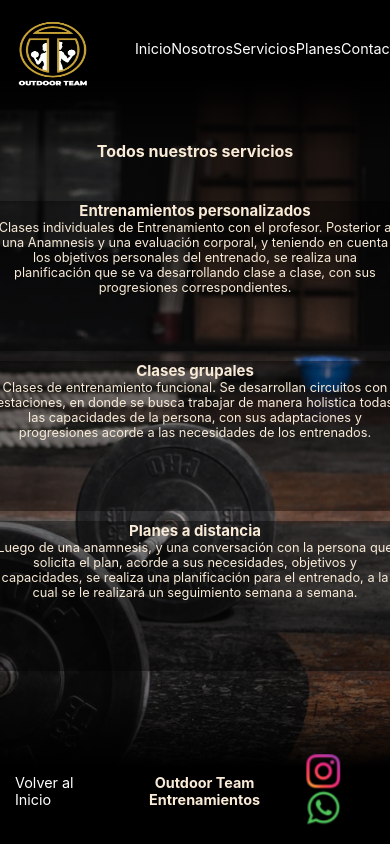
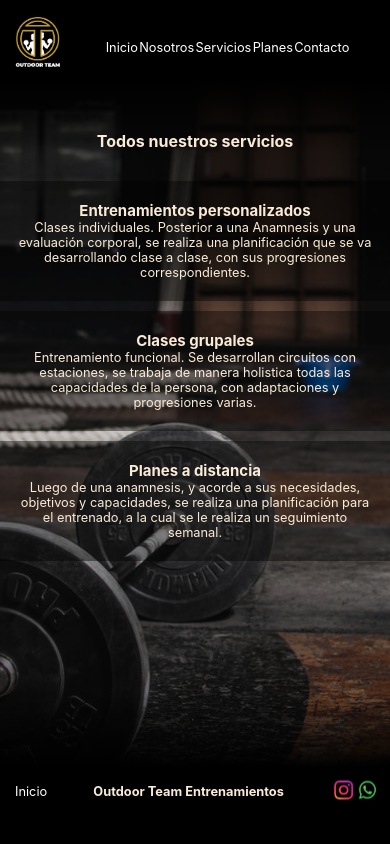
Before and after one commit to marcosjdaniele/outdoorteam-daniele, a plain HTML site: page paginas/servicios.html in a window 390 px wide. Drawn offline with nearby package versions, Linux system fonts and the light colour scheme.

Commit message:
se solucionaron algunas cuestiones de margenes y tamaños en la vista mobile

```diff
--- a/estilos/estilos.css
+++ b/estilos/estilos.css
@@ -54,7 +54,9 @@ body {
     font-size: 1.2rem;
     color: antiquewhite;
 }
-
+.div__isologo {
+    width: 85px;
+}
 .header__isologo {
     float: left;
     padding-left: 10px;
@@ -83,6 +85,28 @@ body {
 .main {
     height: 75%;
 }
+.footer {
+    display: flex;
+    flex-direction: row;
+    justify-content: space-between;
+    align-items: center;
+    padding: 15px;
+}
+.footer__a {
+    text-decoration: none;
+    color: #ffffff;
+}
+.footer__h4 {
+    text-align: center;
+}
+.footer__isologo {
+    width: 60px;
+    display: flex;
+    flex-direction: row;
+}
+.footer__isologo a {
+    padding-left: 5px;
+}
 /* CSS INDEX*/
 .main__section {
     text-align: justify;
@@ -102,25 +126,6 @@ body {
 .ul {
 list-style-type: none;
 }
-.footer {
-    display: flex;
-    flex-direction: row;
-    justify-content: space-between;
-    align-items: center;
-    padding: 15px;
-}
-.footer__a {
-    text-decoration: none;
-    color: #ffffff;
-}
-.footer__h4 {
-    text-align: center;
-}
-
-.footer__isologo a {
-    padding-left: 5px;
-}
-
 /* CSS NOSOTROS*/
 .section__nosotros__h1 {
     text-align: center;
@@ -233,7 +238,7 @@ list-style-type: none;
 }
 /* Vista Mobile */
 @media screen and (min-width: 320px) and (max-width: 768px) {
-    body{
+body {
     display: grid;
     grid-template-columns: 1fr;
     grid-template-rows: 0.5fr 2fr 0.5fr;
@@ -244,29 +249,36 @@ list-style-type: none;
         "main main main main"
         "footer footer footer footer";
 }
-    header{
+header {
     grid-area: header;
 }
-    main{
+main {
     grid-area: main;
 }
-    footer{
+footer {
     grid-area: footer;
 }
 #header , #footer {
-        font-size: 0.9rem;
+    font-size: 0.8rem;
+}
+.div__isologo {
+    width: 65px;
+}
+.footer__isologo {
+    width: 45px;
 }
 .main__section {
     text-align: center;
     font-size: 1.2rem;
     font-style: italic;
     color: antiquewhite;
-        padding-left: 2rem;
+    padding-left: 0px;
     padding-top: 4rem;
 }
 .section__nosotros__h1 {
     text-align: center;
     font-size: 1rem;
+    padding: 25px;
 }
 .section__nosotros {
     display: flex;
@@ -290,6 +302,7 @@ list-style-type: none;
 .main__servicios__h1 {
     font-size: 1rem;
     margin: 0px;
+    padding: 25px;
 }
 .main__servicios {
     display: flex;
@@ -300,15 +313,15 @@ list-style-type: none;
 }
 .main__servicios__div {
     width: 400px;
-        height: 150px;
+    height: 120px;
     font-size: 0.8rem;
     margin: 5px;
-        padding: 0%;
 }
 
 /*CSS PLANES*/
 .main__planes__h1 {
     font-size: 1rem;
+    padding: 25px;
 }
 .section__planes {
     display: flex;
@@ -319,14 +332,15 @@ list-style-type: none;
 }
 .section__planes__div {
     font-size: 0.8rem;
-        padding: 0%;
+    padding: 5px;
+    margin: 15px;
+    width: 50%;
 }
 
 /* CSS CONTACTO*/
 .div__contacto {
     font-size: 0.8rem;
     width: 80%;
-        height: 90%;
     margin: 0 auto;
     padding: 0%;
 
@@ -342,5 +356,4 @@ list-style-type: none;
     width: 200px;
 }
 
-
 }
--- a/paginas/servicios.html
+++ b/paginas/servicios.html
@@ -12,8 +12,8 @@
 <body>
     <div class="body__div">
         <header id="header">
-            <div>
-                <a class="header__isologo" href="#"><img src="../assets/Img/isologo.jpg" alt="logo" width="85" height="100"></a>
+            <div class="div__isologo">
+                <a class="header__isologo" href="#"><img src="../assets/Img/isologo.jpg" alt="logo" width=100%></a>
             </div>
             <div>
                 <nav class="header__nav">
@@ -30,24 +30,24 @@
             <section class="main__servicios" >
                 <div class="main__servicios__div">
                     <h3>Entrenamientos personalizados</h3>
-                    <p> Clases individuales de Entrenamiento con el profesor. Posterior a una Anamnesis y una evaluación corporal, y teniendo en cuenta los objetivos personales del entrenado, se realiza una planificación que se va desarrollando clase a clase, con sus progresiones correspondientes.</p>
+                    <p> Clases individuales. Posterior a una Anamnesis y una evaluación corporal, se realiza una planificación que se va desarrollando clase a clase, con sus progresiones correspondientes.</p>
                 </div>
                 <div class="main__servicios__div">
                     <h3>Clases grupales</h3>
-                    <p> Clases de entrenamiento funcional. Se desarrollan circuitos con estaciones, en donde se busca trabajar de manera holistica todas las capacidades de la persona, con sus adaptaciones y progresiones acorde a las necesidades de los entrenados.</p>
+                    <p> Entrenamiento funcional. Se desarrollan circuitos con estaciones, se trabaja de manera holistica todas las capacidades de la persona, con adaptaciones y progresiones varias.</p>
                 </div>
                 <div class="main__servicios__div">
                     <h3>Planes a distancia</h3>
-                    <p> Luego de una anamnesis, y una conversación con la persona que solicita el plan, acorde a sus necesidades, objetivos y capacidades, se realiza una planificación para el entrenado, a la cual se le realizará un seguimiento semana a semana.</p>
+                    <p> Luego de una anamnesis, y acorde a sus necesidades, objetivos y capacidades, se realiza una planificación para el entrenado, a la cual se le realiza un seguimiento semanal.</p>
                 </div>
             </section>
         </main>
         <footer id="footer" class="footer">
-            <a class="footer__a" href="index.html">Volver al Inicio</a>
+            <a class="footer__a" href="../index.html">Inicio</a>
             <h4 class="footer__h4">Outdoor Team Entrenamientos</h4>
             <div class="footer__isologo animate__animated animate__pulse animate__infinite	infinite"">
-                <a href="https://www.instagram.com/outdoorteam_/" target="_blank"><img src="../assets/Img/Instagram_icon-icons.com_66804.ico" alt="logo"></a>
-                <a href="https://wa.me/" target="_blank"> <img src="../assets/Img/whatsapp_icon-icons.com_62756.ico" alt="logo"></a>
+                <a href="https://www.instagram.com/outdoorteam_/" target="_blank"><img src="../assets/Img/Instagram_icon-icons.com_66804.ico" alt="logo"width=100%></a>
+                <a href="https://wa.me/" target="_blank"> <img src="../assets/Img/whatsapp_icon-icons.com_62756.ico" alt="logo"width=100%></a>
             </div>
         </footer>
     </div>
```
Also changed, not shown: index.html (+4 -4 lines), paginas/contacto.html (+5 -5 lines), paginas/nosotros.html (+5 -5 lines), paginas/planes.html (+5 -5 lines). Lines whose indentation alone changed are shown as unchanged.
